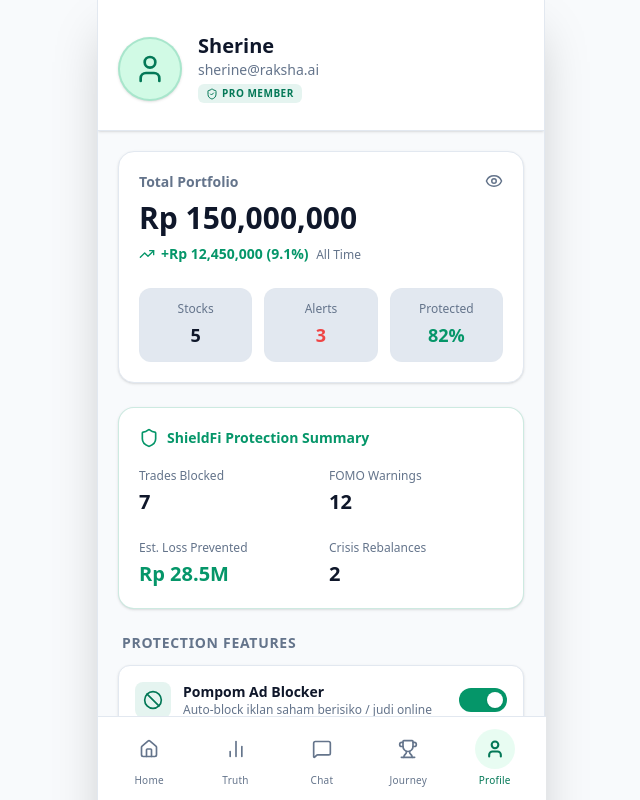
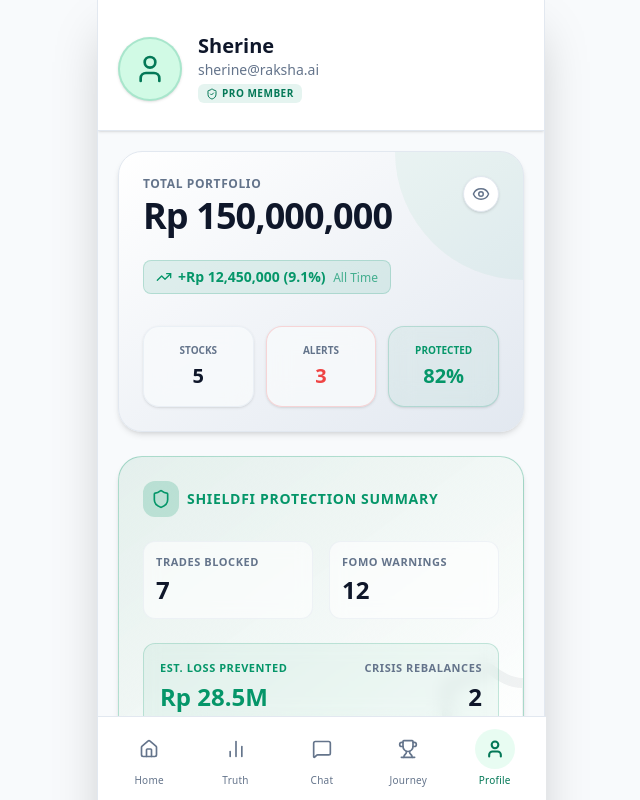
Before and after one commit to rafkiyuda/raksha-ai, a Next.js app: page /profile in a window 1280 px wide. Shown: the top 800 px of the page, without its empty margins (319-959 px from the left). Built offline with nearby package versions, Linux system fonts and the light colour scheme.

Commit message:
style: enhance total portfolio and shieldfi summary cards with premium UI

```diff
--- a/src/app/profile/page.tsx
+++ b/src/app/profile/page.tsx
@@ -86,31 +86,37 @@ export default function ProfilePage() {
 
                 {/* Total Portfolio Card */}
                 <section>
-                    <div className="bg-surface rounded-2xl border border-border overflow-hidden shadow-sm p-5 relative">
-                        <div className="flex justify-between items-start mb-2">
-                            <p className="text-sm font-semibold text-foreground-muted">Total Portfolio</p>
-                            <button className="text-foreground-muted hover:text-foreground transition-colors">
+                    <div className="bg-gradient-to-br from-surface to-surface-active rounded-3xl border border-border overflow-hidden shadow-md p-6 relative">
+                        {/* Decorative background element */}
+                        <div className="absolute top-0 right-0 w-32 h-32 bg-primary/5 rounded-bl-full pointer-events-none"></div>
+
+                        <div className="flex justify-between items-start mb-6 relative z-10">
+                            <div>
+                                <p className="text-xs font-bold text-foreground-muted uppercase tracking-wider mb-1">Total Portfolio</p>
+                                <h2 className="text-3xl sm:text-4xl font-extrabold text-foreground tracking-tight">Rp 150,000,000</h2>
+                            </div>
+                            <button className="text-foreground-muted hover:text-primary transition-colors bg-surface border border-border p-2 rounded-full shadow-sm">
                                 <Eye size={18} />
                             </button>
                         </div>
-                        <h2 className="text-3xl font-bold text-foreground mb-2">Rp 150,000,000</h2>
-                        <div className="flex items-center gap-1.5 text-primary text-sm font-bold mb-6">
+
+                        <div className="flex items-center gap-1.5 text-primary text-sm font-bold mb-8 relative z-10 bg-primary/10 w-max px-3 py-1.5 rounded-lg border border-primary/20">
                             <TrendingUp size={16} />
-                            <span>+Rp 12,450,000 (9.1%) <span className="text-xs font-normal text-foreground-muted ml-1">All Time</span></span>
+                            <span>+Rp 12,450,000 (9.1%) <span className="text-xs font-normal text-primary/70 ml-1">All Time</span></span>
                         </div>
 
-                        <div className="grid grid-cols-3 gap-3">
-                            <div className="bg-surface-active rounded-xl p-3 text-center border border-border/50">
-                                <p className="text-xs text-foreground-muted mb-1">Stocks</p>
-                                <p className="text-lg font-bold text-foreground">5</p>
+                        <div className="grid grid-cols-3 gap-3 relative z-10">
+                            <div className="bg-background/80 backdrop-blur-md rounded-2xl p-4 text-center border border-border/60 shadow-sm transition-transform hover:scale-105 duration-300">
+                                <p className="text-[10px] uppercase font-bold text-foreground-muted mb-1">Stocks</p>
+                                <p className="text-xl font-extrabold text-foreground">5</p>
                             </div>
-                            <div className="bg-surface-active rounded-xl p-3 text-center border border-border/50">
-                                <p className="text-xs text-foreground-muted mb-1">Alerts</p>
-                                <p className="text-lg font-bold text-danger">3</p>
+                            <div className="bg-background/80 backdrop-blur-md rounded-2xl p-4 text-center border border-danger/20 shadow-sm transition-transform hover:scale-105 duration-300">
+                                <p className="text-[10px] uppercase font-bold text-foreground-muted mb-1">Alerts</p>
+                                <p className="text-xl font-extrabold text-danger">3</p>
                             </div>
-                            <div className="bg-surface-active rounded-xl p-3 text-center border border-border/50">
-                                <p className="text-xs text-foreground-muted mb-1">Protected</p>
-                                <p className="text-lg font-bold text-primary">82%</p>
+                            <div className="bg-primary/5 backdrop-blur-md rounded-2xl p-4 text-center border border-primary/20 shadow-sm transition-transform hover:scale-105 duration-300">
+                                <p className="text-[10px] uppercase font-bold text-primary mb-1">Protected</p>
+                                <p className="text-xl font-extrabold text-primary">82%</p>
                             </div>
                         </div>
                     </div>
@@ -118,28 +124,37 @@ export default function ProfilePage() {
 
                 {/* ShieldFi Protection Summary */}
                 <section>
-                    <div className="bg-surface rounded-2xl border border-primary/20 overflow-hidden shadow-sm p-5">
-                        <div className="flex items-center gap-2 mb-5">
-                            <Shield size={20} className="text-primary" />
-                            <h3 className="text-sm font-bold text-primary">ShieldFi Protection Summary</h3>
+                    <div className="bg-gradient-to-br from-primary/10 to-surface rounded-3xl border border-primary/30 overflow-hidden shadow-md p-6 relative">
+                        {/* Decorative icon background */}
+                        <div className="absolute -bottom-6 -right-6 opacity-5 pointer-events-none">
+                            <Shield size={120} />
                         </div>
 
-                        <div className="grid grid-cols-2 gap-y-6 gap-x-4">
-                            <div>
-                                <p className="text-xs text-foreground-muted mb-1">Trades Blocked</p>
-                                <p className="text-xl font-bold text-foreground">7</p>
+                        <div className="flex items-center gap-2 mb-6 relative z-10">
+                            <div className="p-2 bg-primary/20 rounded-xl text-primary">
+                                <Shield size={20} />
                             </div>
-                            <div>
-                                <p className="text-xs text-foreground-muted mb-1">FOMO Warnings</p>
-                                <p className="text-xl font-bold text-foreground">12</p>
+                            <h3 className="text-sm font-extrabold text-primary uppercase tracking-wider">ShieldFi Protection Summary</h3>
+                        </div>
+
+                        <div className="grid grid-cols-2 gap-y-6 gap-x-4 relative z-10">
+                            <div className="bg-surface/60 backdrop-blur-sm p-3 rounded-xl border border-border/50">
+                                <p className="text-[11px] font-bold text-foreground-muted uppercase tracking-wider mb-1">Trades Blocked</p>
+                                <p className="text-2xl font-extrabold text-foreground">7</p>
                             </div>
-                            <div>
-                                <p className="text-xs text-foreground-muted mb-1">Est. Loss Prevented</p>
-                                <p className="text-xl font-bold text-primary">Rp 28.5M</p>
+                            <div className="bg-surface/60 backdrop-blur-sm p-3 rounded-xl border border-border/50">
+                                <p className="text-[11px] font-bold text-foreground-muted uppercase tracking-wider mb-1">FOMO Warnings</p>
+                                <p className="text-2xl font-extrabold text-foreground">12</p>
                             </div>
-                            <div>
-                                <p className="text-xs text-foreground-muted mb-1">Crisis Rebalances</p>
-                                <p className="text-xl font-bold text-foreground">2</p>
+                            <div className="col-span-2 bg-primary/5 backdrop-blur-sm p-4 rounded-xl border border-primary/20 flex items-center justify-between">
+                                <div>
+                                    <p className="text-[11px] font-bold text-primary uppercase tracking-wider mb-1">Est. Loss Prevented</p>
+                                    <p className="text-2xl font-extrabold text-primary">Rp 28.5M</p>
+                                </div>
+                                <div className="text-right">
+                                    <p className="text-[11px] font-bold text-foreground-muted uppercase tracking-wider mb-1">Crisis Rebalances</p>
+                                    <p className="text-2xl font-extrabold text-foreground">2</p>
+                                </div>
                             </div>
                         </div>
                     </div>
```
